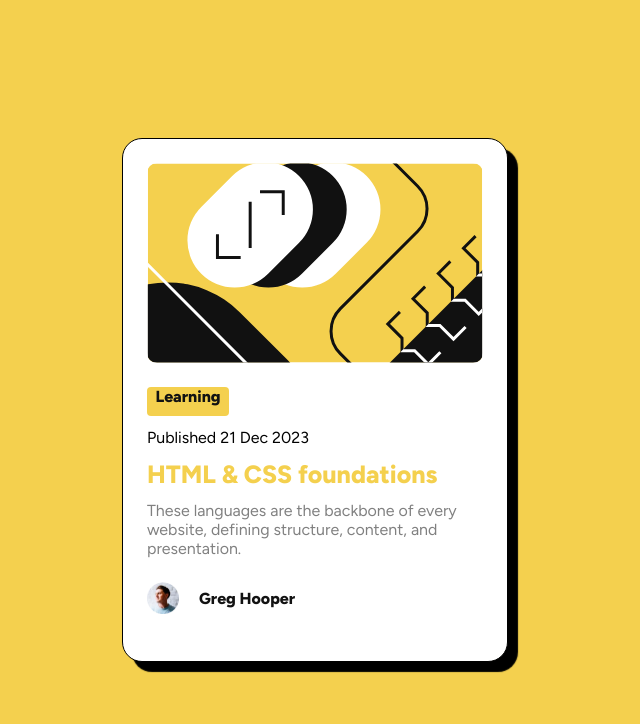
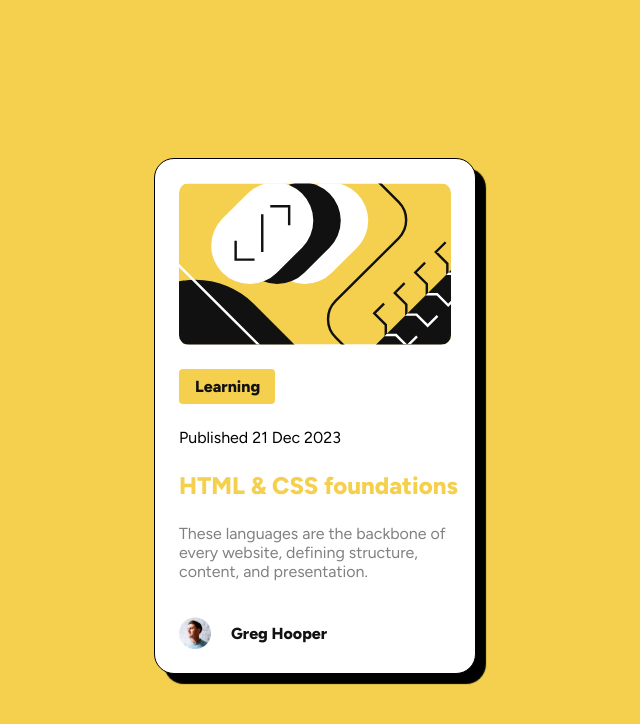
Before and after one commit to AnwarMestycer/blog-preview-card, a plain HTML site: page index.html in a window 1280 px wide. Shown: the whole page, without its empty margins (325-965 px from the left). Drawn offline with Linux system fonts and the light colour scheme.

Commit message:
final style

```diff
--- a/index.html
+++ b/index.html
@@ -10,23 +10,12 @@
   <link rel="stylesheet" href="/styles.css">
   <title>Frontend Mentor | Blog preview card</title>
 
-  <!-- Feel free to remove these styles or customise in your own stylesheet 👍 -->
-  <style>
-    .attribution {
-      font-size: 11px;
-      text-align: center;
-    }
 
-    .attribution a {
-      color: hsl(228, 45%, 44%);
-    }
-  </style>
 </head>
 
 <body>
   <section class="card">
-    <img class="blog-bg" src="/assets/images/illustration-article.svg" alt="blog image">
-    <div class>
+    <img class="blog-bg" src="/assets/images/illustration-article.svg" alt="">
 
       <div class="status">
         Learning
@@ -37,16 +26,16 @@
       </p>
 
 
-      <header class="header">
+      <h1 class="header">
         HTML & CSS foundations
-      </header>
+      </h1>
 
       <p class="description">
         These languages are the backbone of every website, defining structure, content, and presentation.
       </p>
 
       <div class="author">
-        <img class="author-pic" src="/assets/images/image-avatar.webp" alt="author">
+        <img class="author-pic" src="/assets/images/image-avatar.webp" alt="Headshot of Gary Hooper">
         <p class="author-name">
           Greg Hooper
         </p>
--- a/styles.css
+++ b/styles.css
@@ -6,23 +6,23 @@
     padding: 0;
 }
 
-html,
 body {
     background-color: hsl(47, 88%, 63%);
-    height: 100%;
+    min-height: 100vh;
     margin: 0;
+    padding: 1rem;
     display: flex;
     justify-content: center;
     align-items: center;
+    font-family: "Figtree", sans-serif;
+
 }
 
 .card {
     display: flex;
     flex-direction: column;
-    justify-content: flex-start;
     background-color: white;
-    width: 384px;
-    height: 522px;
+    max-width: 20rem;
     border: 1px solid black;
     border-radius: 20px;
     box-shadow: 10px 10px 1px rgba(0, 0, 0, 1);
@@ -31,9 +31,9 @@ body {
 
 
 .blog-bg {
+    display: block;
+    max-width: 100%;
     border-radius: 10px;
-    width: 336px;
-    height: 200px;
     margin: 24px;
 }
 
@@ -41,37 +41,34 @@ body {
 
 .status {
     background-color: hsl(47, 88%, 63%);
-    width: 82px;
-    height: 29px;
     border-radius: 4px;
     text-align: center;
-    font-family: "Figtree", sans-serif;
     font-weight: 800;
     color: hsl(0, 0%, 7%);
     margin-bottom: 12px;
     margin-left: 24px;
     align-items: center;
+    display: inline-block;
+    padding: .5em 1em;
+    width: 4rem;
 }
 
 .date {
-    font-family: "Figtree", sans-serif;
     margin: 12px;
     margin-left: 24px;
 }
 
 .header {
-    font-family: "Figtree", sans-serif;
     font-weight: 800;
-    font-size: 25px;
+    font-size: 1.5rem;
     color: hsl(47, 88%, 63%);
     margin: 12px;
     margin-left: 24px;
 }
 
 .description {
-    font-family: "Figtree", sans-serif;
     color: hsl(0, 0%, 50%);
-    font-size: 16px;
+    font-size: 1rem;
     margin: 12px;
     margin-left: 24px;
 }
@@ -92,7 +89,6 @@ body {
 }
 
 .author-name {
-    font-family: "Figtree", sans-serif;
     font-weight: 800;
     color: hsl(0, 0%, 7%);
 }
```
